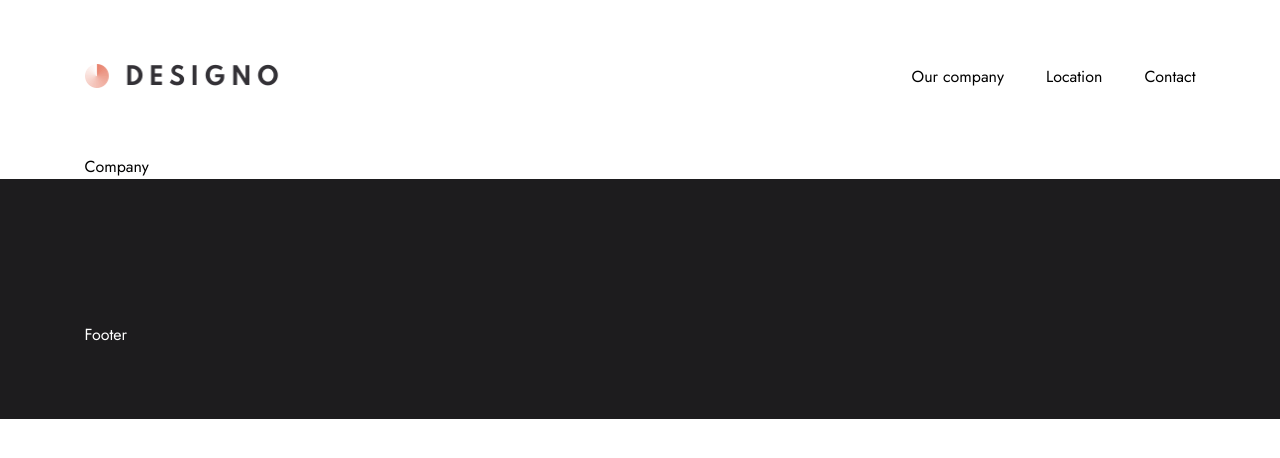
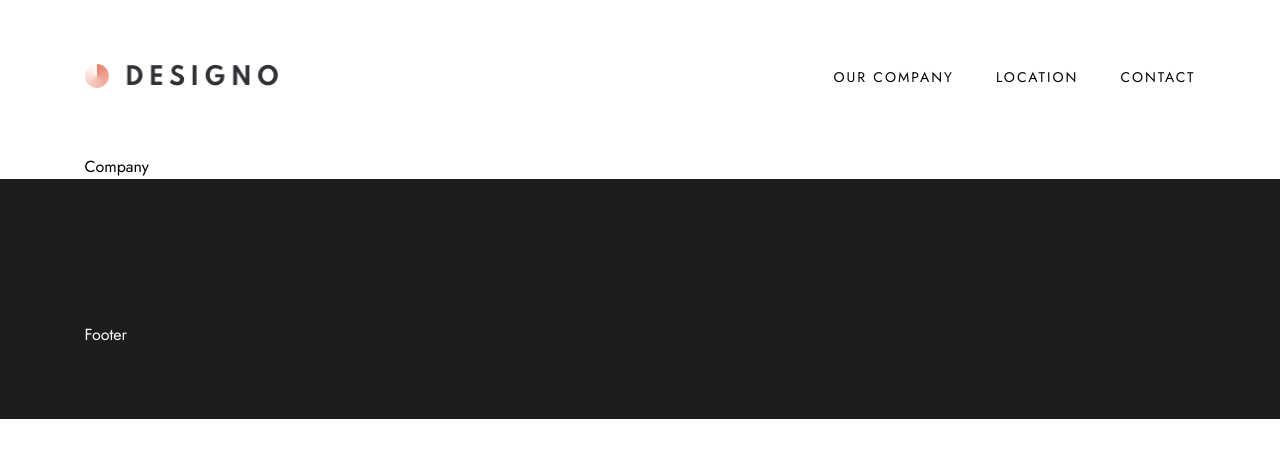
Before and after one commit to nivancheva/designo-multi-page-website-react, a Next.js app: page /company in a window 1280 px wide. Shown: the top 458 px of the page. Built offline with nearby package versions, Linux system fonts and the light colour scheme.

Commit message:
hamburger menu open and close

```diff
--- a/src/app/components/Navbar.css
+++ b/src/app/components/Navbar.css
@@ -2,9 +2,34 @@
     padding-block: 2.188rem;
 }
 
+.navbar-links {
+    text-transform: uppercase;
+    letter-spacing: 2px;
+}
+
 /* mobile */
 @media (max-width:639px) {
+    .navbar {
+        position: relative;
+    }
+
     .navbar-links {
+        position: absolute;
+        flex-direction: column;
+        width: 100%;
+        background-color: var(--clr-black);
+        color: var(--clr-white);
+        font-size: 1.5rem;
+        left: 0;
+        margin-top: 2.188rem;
+        padding: 3rem 1.5rem;
+    }
+
+    .open {
+        display: flex;
+    }
+
+    .close {
         display: none;
     }
 }
@@ -18,6 +43,7 @@
     .navbar-links {
         display: flex;
         gap: 2.625rem;
+        font-size: .875rem;
     }
 
     .mobile-menu {
--- a/src/app/components/Navbar.jsx
+++ b/src/app/components/Navbar.jsx
@@ -27,11 +27,11 @@ export default function Navbar() {
                         height={27}
                     />
                 </Link>
-                <div className="flex">
+                <div>
                     <button onClick={handleClick} className="mobile-menu">
                         <Image src={isOpen ? close : hamburger } alt='open menu'/>
                     </button>
-                    <div className="navbar-links">
+                    <div className={`navbar-links ${isOpen ? 'open' : 'close'}`}>
                         <Link href='/company'>Our company</Link>
                         <Link href='/location'>Location</Link>
                         <Link href='/contact'>Contact</Link>
```
